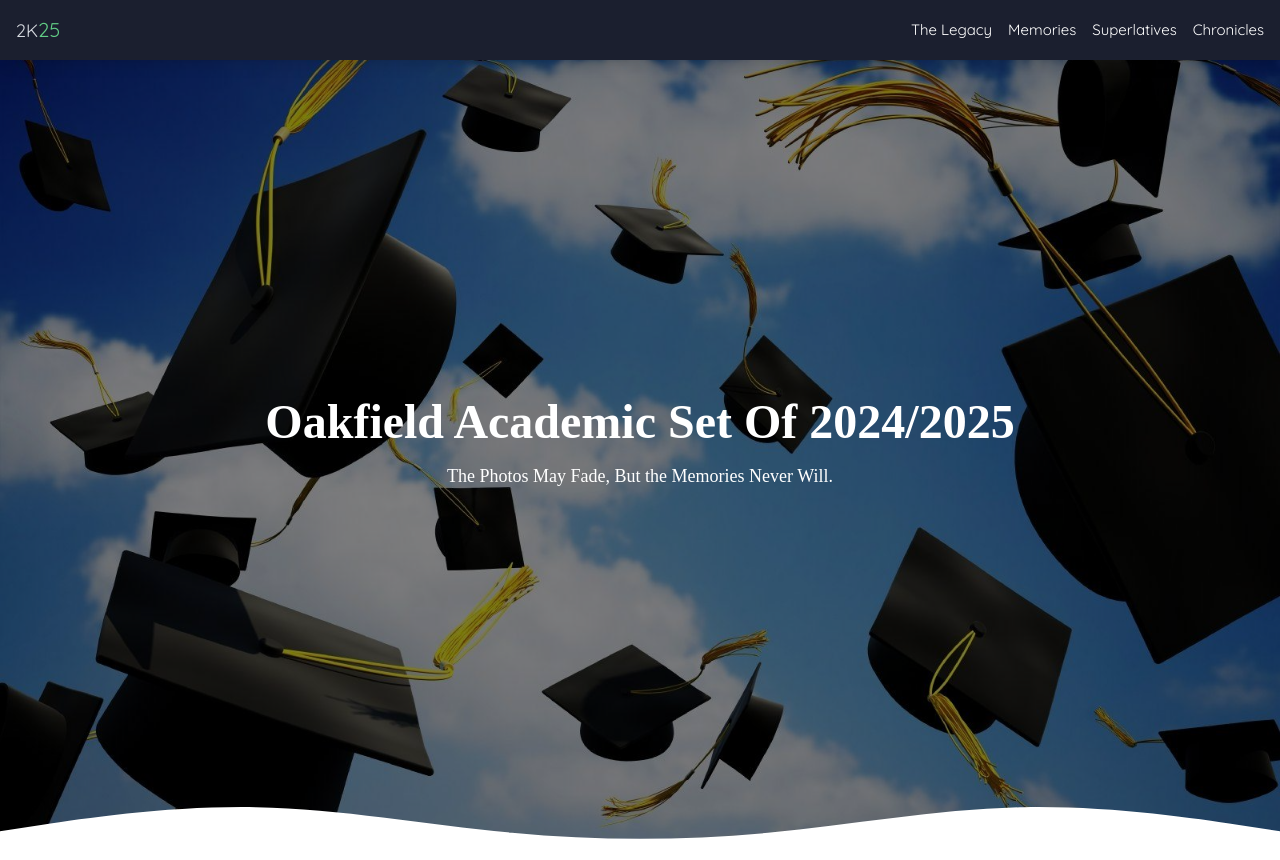
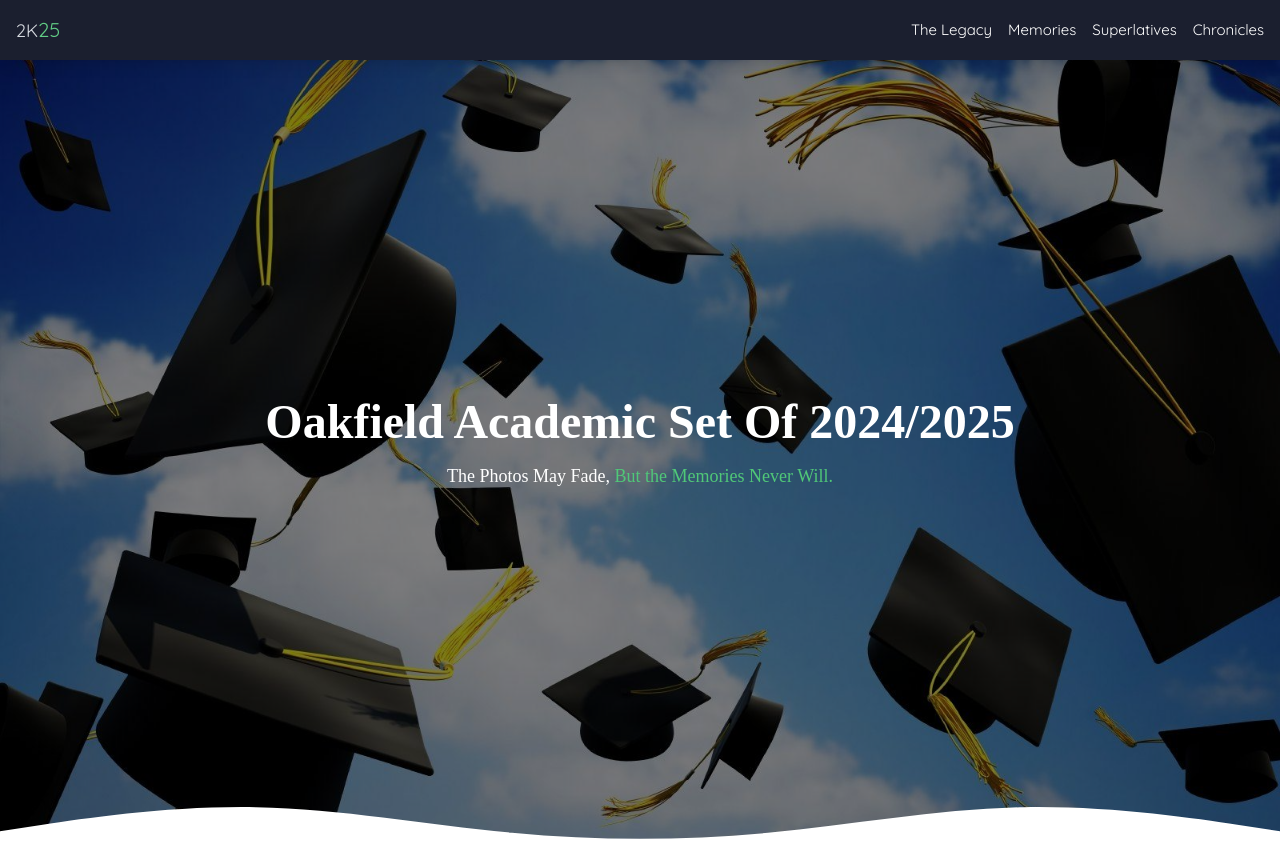
Before and after one commit to psalm-pixel/2k25Yearbook, a React (Vite) app in the folder yearbookFrontend/: page / in a window 1280 px wide. Built offline with nearby package versions, Linux system fonts and the light colour scheme; a web font is replaced by a local one.

Commit message:
finished the hero section

```diff
--- a/yearbookFrontend/package.json
+++ b/yearbookFrontend/package.json
@@ -10,6 +10,7 @@
     "preview": "vite preview"
   },
   "dependencies": {
+    "@lottiefiles/dotlottie-react": "^0.13.5",
     "@tailwindcss/vite": "^4.1.7",
     "gsap": "^3.13.0",
     "lucide-react": "^0.511.0",
--- a/yearbookFrontend/src/components/Hero.jsx
+++ b/yearbookFrontend/src/components/Hero.jsx
@@ -1,6 +1,8 @@
 import React from "react";
 import { useEffect, useRef } from "react";
 import { gsap } from "gsap";
+
+
 
 export default function Hero() {
   const heroRef = useRef(null);
@@ -55,8 +57,9 @@ export default function Hero() {
           Oakfield Academic Set Of 2024/2025{" "}
         </h1>
         <p className="hero-subtitle text-white text-lg mb-8">
-          The Photos May Fade, But the Memories Never Will.{" "}
+          The Photos May Fade, <span className="text-[#50C878]">But the Memories Never Will.</span>{" "}
         </p>
+
 
       </div>
        <div className="absolute bottom-0 left-0 right-0 overflow-hidden pointer-events-none">
```
Also changed, not shown: 1 other file (tests, documents, lock files or other folders).
